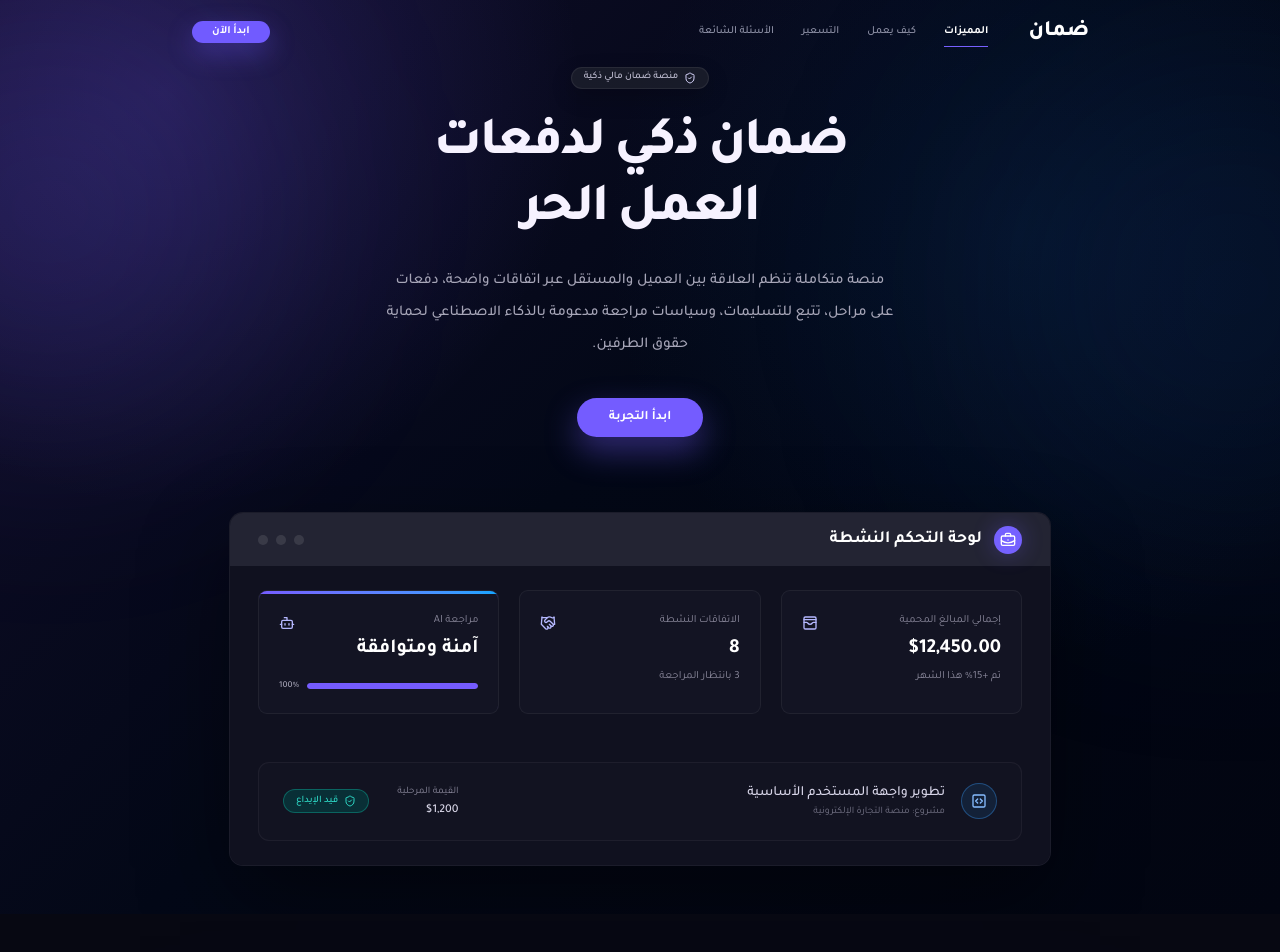
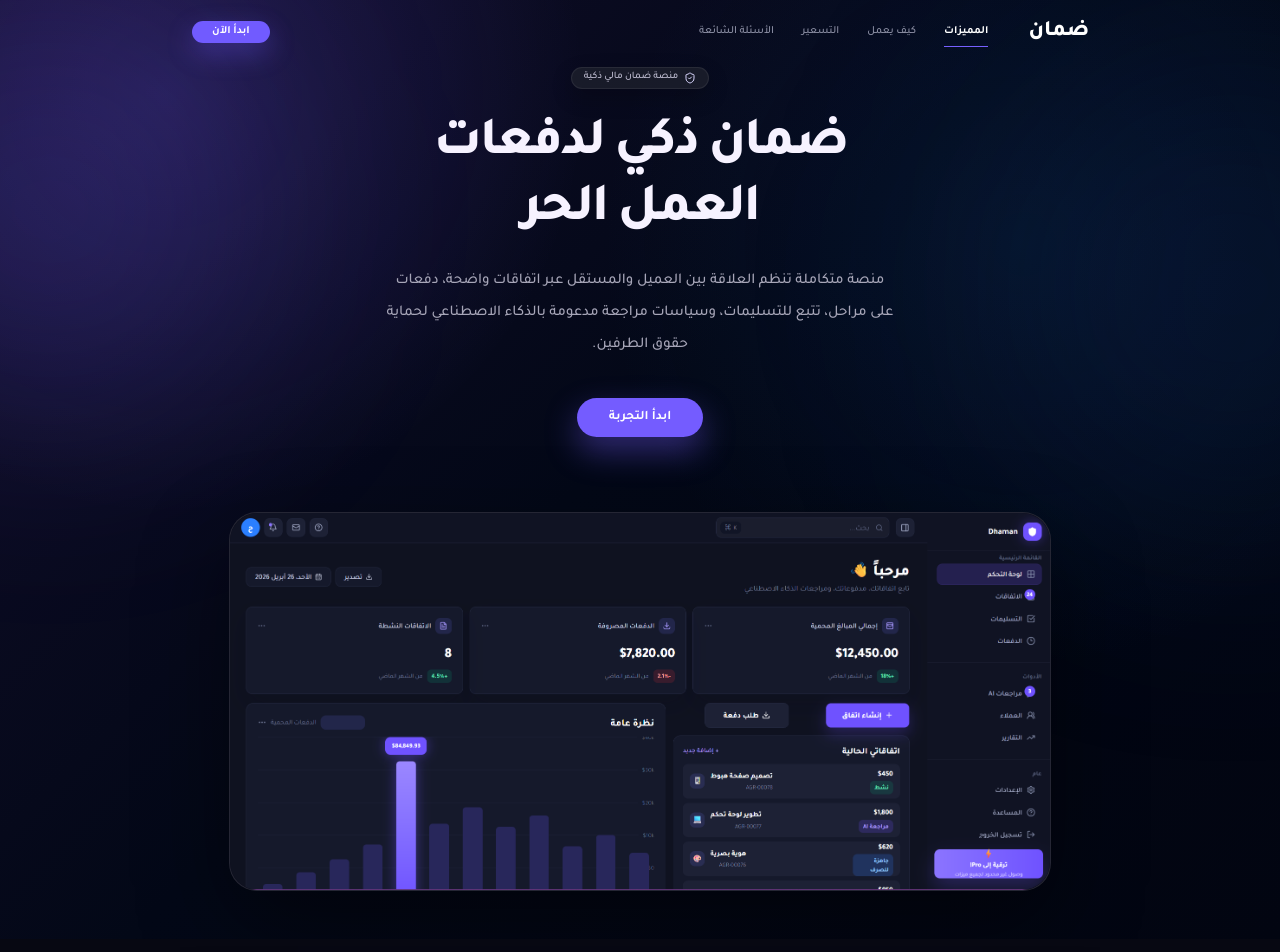
Before and after one commit to WasmSoft/dhaman_landing_page, a Next.js app: page / in a window 1280 px wide. Shown: the top 952 px of the page. Built offline with nearby package versions, Linux system fonts and the light colour scheme.

Commit message:
fix cards alignment , replace the dashboard image in hero

```diff
--- a/package.json
+++ b/package.json
@@ -1,6 +1,6 @@
 {
   "name": "landingpage",
-  "version": "0.3.2",
+  "version": "0.3.4",
   "private": true,
   "engines": {
     "node": "^20.20.0 || >=22.22.0"
--- a/src/components/footer/FooterSection.tsx
+++ b/src/components/footer/FooterSection.tsx
@@ -10,7 +10,7 @@ export function FooterSection() {
       <footer className="relative z-10 border-t border-white/5 bg-[#020617] pt-px text-right shadow-[0_-10px_20px_rgb(0_0_0_/_0.5)]">
         <div className="mx-auto w-full max-w-[1280px] px-8 py-16">
           <div className="grid gap-8 border-b border-white/10 pb-8 lg:grid-cols-4 lg:gap-12">
-            <div className="flex flex-col items-end gap-2 lg:col-start-4">
+            <div className="flex flex-col it gap-2 lg:col-start-4">
               <p className="text-[30px] font-black leading-9 tracking-[-0.025em] text-[#f8fafc]">
                 {footerContent.brand.name}
               </p>
@@ -27,11 +27,11 @@ export function FooterSection() {
               className="grid grid-cols-2 gap-x-6 gap-y-8 lg:col-span-3 lg:col-start-1 lg:row-start-1 lg:grid-cols-3"
             >
               {footerContent.columns.map((column) => (
-                <div key={column.title} className="flex flex-col items-end gap-6">
+                <div key={column.title} className="flex flex-col items-start gap-6">
                   <h3 className="text-xl font-bold leading-[30px] text-[#e5e0ee]">
                     {column.title}
                   </h3>
-                  <ul className="flex flex-col items-end gap-4">
+                  <ul className="flex flex-col items-start gap-4">
                     {column.links.map((link) => (
                       <li key={`${column.title}-${link.label}`}>
                         <a
--- a/src/components/hero/HeroPreview.tsx
+++ b/src/components/hero/HeroPreview.tsx
@@ -1,125 +1,31 @@
-import {
-  Bot,
-  BriefcaseBusiness,
-  Handshake,
-  ShieldCheck,
-  SquareCode,
-  WalletCards,
-} from "lucide-react";
+import Image from "next/image";
 
-import { cn } from "@/lib/utils";
-import type { HeroDashboard, HeroDashboardCardIcon } from "@/types";
+import type { HeroDashboard } from "@/types";
 
 type HeroPreviewProps = {
   dashboard: HeroDashboard;
 };
 
-const cardIcons: Record<HeroDashboardCardIcon, typeof WalletCards> = {
-  wallet: WalletCards,
-  agreement: Handshake,
-  review: Bot,
-};
-
 export function HeroPreview({ dashboard }: HeroPreviewProps) {
   return (
-    <div className="relative mx-auto w-full max-w-[822px] overflow-hidden rounded-[14px] border border-white/[0.06] bg-[#0d0e1d] shadow-[0_34px_90px_rgb(0_0_0_/_0.45)]">
-      <div className="flex min-h-[53px] items-center justify-between bg-[#232433] px-5 sm:px-7">
-        <div className="flex items-center gap-3">
-          <span className="inline-flex size-7 items-center justify-center rounded-full bg-[#7561ff] text-white shadow-[0_0_22px_rgb(117_97_255_/_0.32)]">
-            <BriefcaseBusiness className="size-4" />
-          </span>
-          <h2 className="text-base font-bold text-white sm:text-[17px]">
-            {dashboard.title}
-          </h2>
-        </div>
+    <div className="mx-auto w-full max-w-[822px] px-4 sm:px-0">
+      {/* AR: هذه الحاوية تعرض صورة المعاينة الحقيقية في المنتصف مع توهج علوي عند المرور.
+          EN: This wrapper centers the real preview image and reveals a top glow on hover. */}
+      <div className="group relative flex justify-center">
+        <div className="pointer-events-none absolute left-1/2 top-0 h-20 w-[68%] -translate-x-1/2 rounded-full bg-[#7c6cff]/35 opacity-0 blur-3xl transition-opacity duration-300 group-hover:opacity-100" />
 
-        <div className="flex items-center gap-2" dir="ltr" aria-hidden="true">
-          <span className="size-2.5 rounded-full bg-white/10" />
-          <span className="size-2.5 rounded-full bg-white/10" />
-          <span className="size-2.5 rounded-full bg-white/10" />
+        <div className="relative overflow-hidden rounded-[28px] border border-white/10 bg-[#0d0e1d] shadow-[0_34px_90px_rgb(0_0_0_/_0.45)] transition-transform duration-300 group-hover:-translate-y-1">
+          <Image
+            src="/hero/images/image.png"
+            alt={dashboard.title}
+            width={2500}
+            height={1800}
+            className="h-auto w-full max-w-[822px] rounded-[28px] object-cover"
+            priority
+          />
         </div>
       </div>
+       </div>
 
-      <div className="bg-[#10111f] px-5 py-6 sm:px-7 sm:py-6">
-        <div className="grid gap-5 md:grid-cols-3">
-          {dashboard.cards.map((card) => {
-            const Icon = cardIcons[card.icon];
-
-            return (
-              <article
-                key={card.label}
-                className={cn(
-                  "relative min-h-[99px] overflow-hidden rounded-[9px] border border-white/[0.06] bg-[#151625]/80 p-5 text-right",
-                  card.accent && "shadow-[inset_0_1px_0_rgb(116_92_255_/_0.28)]",
-                )}
-              >
-                {card.accent ? (
-                  <span className="absolute inset-x-0 top-0 h-[3px] bg-gradient-to-l from-[#0ea5ff] to-[#755cff]" />
-                ) : null}
-
-                <div className="flex items-start justify-between gap-5">
-                  <div className="min-w-0">
-                    <p className="text-[11px] leading-5 text-[#8b899c]">{card.label}</p>
-                    <p className="mt-1 text-lg font-bold leading-7 text-white sm:text-xl">
-                      {card.value}
-                    </p>
-                  </div>
-                  <Icon className="mt-1 size-4 shrink-0 text-[#b5b8ff]" />
-                </div>
-
-                {typeof card.progress === "number" ? (
-                  <div className="mt-4 flex items-center gap-2" dir="ltr">
-                    <span className="text-[9px] font-medium text-[#a6a4b6]">
-                      {card.progress}%
-                    </span>
-                    <div className="h-1.5 flex-1 overflow-hidden rounded-full bg-white/[0.08]">
-                      <div
-                        className="h-full rounded-full bg-[#755cff]"
-                        style={{ width: `${card.progress}%` }}
-                      />
-                    </div>
-                  </div>
-                ) : (
-                  <p className="mt-1 text-[11px] leading-5 text-[#8b899c]">
-                    {card.description}
-                  </p>
-                )}
-              </article>
-            );
-          })}
-        </div>
-
-        <div className="mt-12 flex flex-col gap-5 rounded-[11px] border border-white/[0.05] bg-[#141523]/70 p-5 text-right sm:flex-row sm:items-center sm:justify-between sm:px-6">
-          <div className="flex items-center gap-4">
-            <span className="inline-flex size-9 items-center justify-center rounded-full border border-[#2d73ba]/55 bg-[#173456]/45 text-[#87bdff]">
-              <SquareCode className="size-4" />
-            </span>
-            <div>
-              <h3 className="text-sm font-medium text-[#d7d5e8]">
-                {dashboard.milestone.title}
-              </h3>
-              <p className="mt-0.5 text-[10px] text-[#767588]">
-                {dashboard.milestone.project}
-              </p>
-            </div>
-          </div>
-
-          <div className="flex flex-wrap items-center gap-5 sm:gap-7">
-            <div>
-              <p className="text-[10px] text-[#8b899c]">
-                {dashboard.milestone.valueLabel}
-              </p>
-              <p className="mt-0.5 text-xs font-medium text-[#d9d7e8]">
-                {dashboard.milestone.value}
-              </p>
-            </div>
-            <span className="inline-flex h-6 items-center gap-1.5 rounded-full border border-[#0d9083]/55 bg-[#053f43]/65 px-3 text-[10px] font-medium text-[#2ed9c7]">
-              <ShieldCheck className="size-3" />
-              {dashboard.milestone.status}
-            </span>
-          </div>
-        </div>
-      </div>
-    </div>
   );
 }
--- a/src/components/scenario/ScenarioSection.tsx
+++ b/src/components/scenario/ScenarioSection.tsx
@@ -36,7 +36,7 @@ export function ScenarioSection() {
               >
                 <div
                   className={cn(
-                    "order-1 flex w-full flex-col items-end text-right lg:min-w-0 lg:flex-1 lg:[direction:rtl]",
+                    "order-1 flex w-full flex-col  items-start text-right lg:min-w-0 lg:flex-1 lg:[direction:rtl]",
                     imageFirstOnDesktop ? "lg:order-2" : "lg:order-1",
                   )}
                 >
--- a/src/components/solution/SolutionStepCard.tsx
+++ b/src/components/solution/SolutionStepCard.tsx
@@ -34,7 +34,7 @@ export function SolutionStepCard({ step }: SolutionStepCardProps) {
   return (
     <article
       className={cn(
-        "relative z-10 flex min-h-[218px] flex-col items-end gap-2 rounded-xl border bg-[#111426]/80 p-[33px] text-right shadow-[0_24px_60px_-34px_rgb(0_0_0_/_0.8)] backdrop-blur-md",
+        "relative z-10 flex min-h-[218px] flex-col items-start gap-2 rounded-xl border bg-[#111426]/80 p-[33px] text-right shadow-[0_24px_60px_-34px_rgb(0_0_0_/_0.8)] backdrop-blur-md",
         isAi
           ? "border-[#6d5dfc]/30 shadow-[#6d5dfc]/30"
           : isSuccess
```
Also changed, not shown: src/components/problem/ProblemCard.tsx (+7 -3 lines), public/hero/images/image.png (added), src/app/page.tsx (line endings or trailing spaces).
